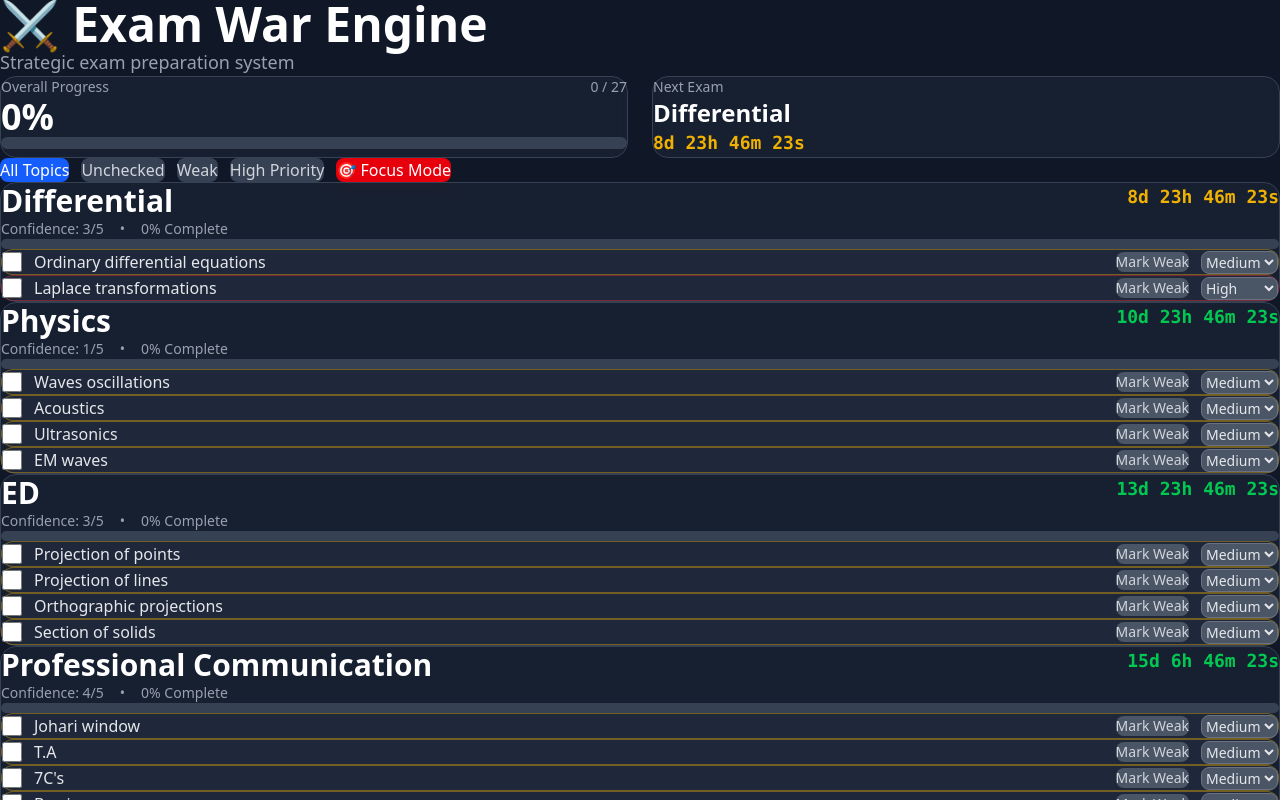
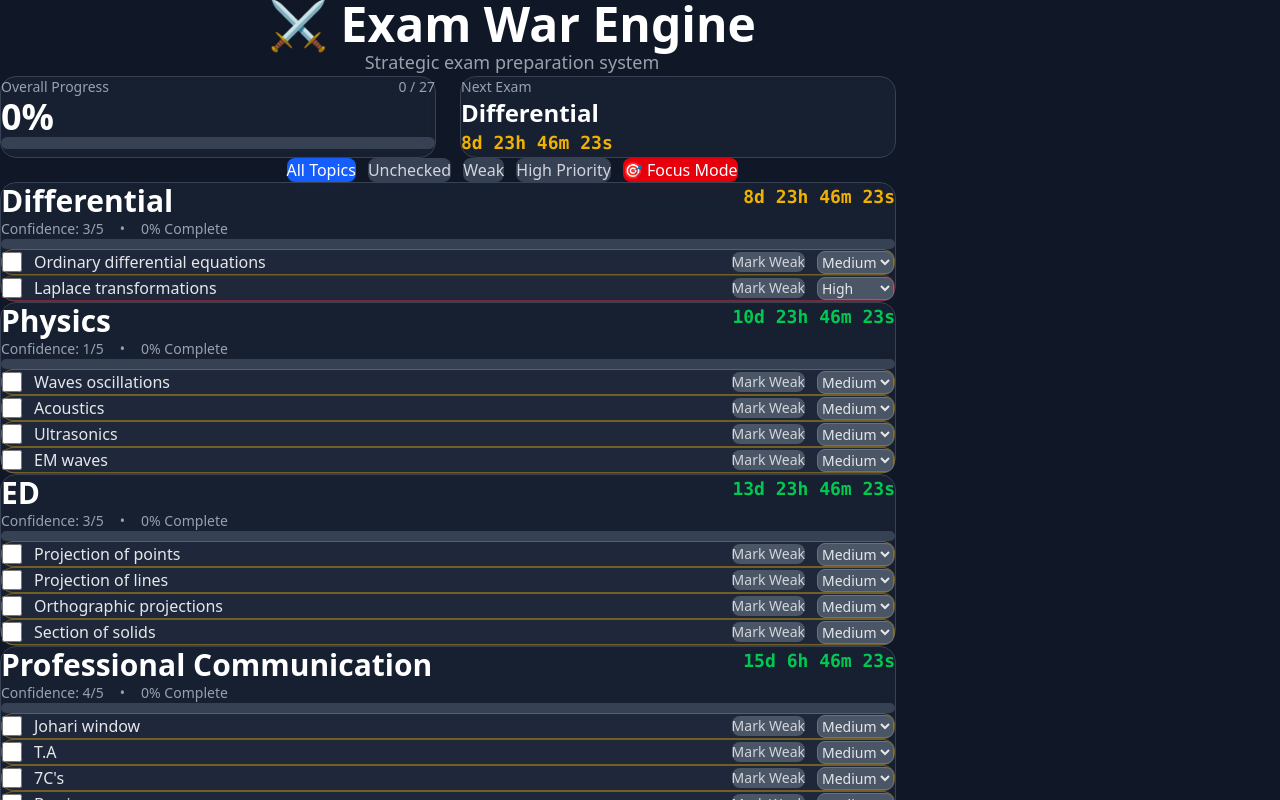
Before and after one commit to shaxntanu/Syllabus-Execution-Engine, a Next.js app: page / in a window 1280 px wide. Shown: the top 800 px of the page. Built offline with nearby package versions, Linux system fonts and the light colour scheme.

Commit message:
Center content layout for better visual balance

```diff
--- a/components/Dashboard.tsx
+++ b/components/Dashboard.tsx
@@ -19,14 +19,15 @@ export default function Dashboard() {
   );
 
   return (
-    <div className="min-h-screen bg-gray-900 p-6 md:p-10 lg:p-12">
-      <div className="max-w-7xl mx-auto">
-        <header className="mb-12">
+    <div className="min-h-screen bg-gray-900 flex flex-col">
+      <div className="flex-1 p-6 md:p-10 lg:p-12">
+        <div className="max-w-5xl mx-auto">
+          <header className="text-center mb-12">
             <h1 className="text-4xl md:text-5xl font-bold text-white mb-3">⚔️ Exam War Engine</h1>
             <p className="text-gray-400 text-lg">Strategic exam preparation system</p>
           </header>
 
-        <div className="grid grid-cols-1 md:grid-cols-2 gap-6 mb-10">
+          <div className="grid grid-cols-1 md:grid-cols-2 gap-6 mb-10 max-w-4xl mx-auto">
             <div className="bg-gray-800/50 backdrop-blur rounded-2xl p-8 border border-gray-700">
               <div className="flex justify-between items-start mb-4">
                 <div>
@@ -58,7 +59,7 @@ export default function Dashboard() {
             </div>
           </div>
 
-        <div className="flex flex-wrap gap-3 mb-10">
+          <div className="flex flex-wrap justify-center gap-3 mb-10">
             <Filters />
             <button
               onClick={() => setFocusMode(true)}
@@ -68,7 +69,7 @@ export default function Dashboard() {
             </button>
           </div>
 
-        <div className="space-y-6">
+          <div className="space-y-6 max-w-4xl mx-auto">
             {subjects.map((subject) => (
               <SubjectCard key={subject.id} subject={subject} />
             ))}
@@ -79,5 +80,6 @@ export default function Dashboard() {
           </div>
         </div>
       </div>
+    </div>
   );
 }
```
Lines whose indentation alone changed are shown as unchanged.
